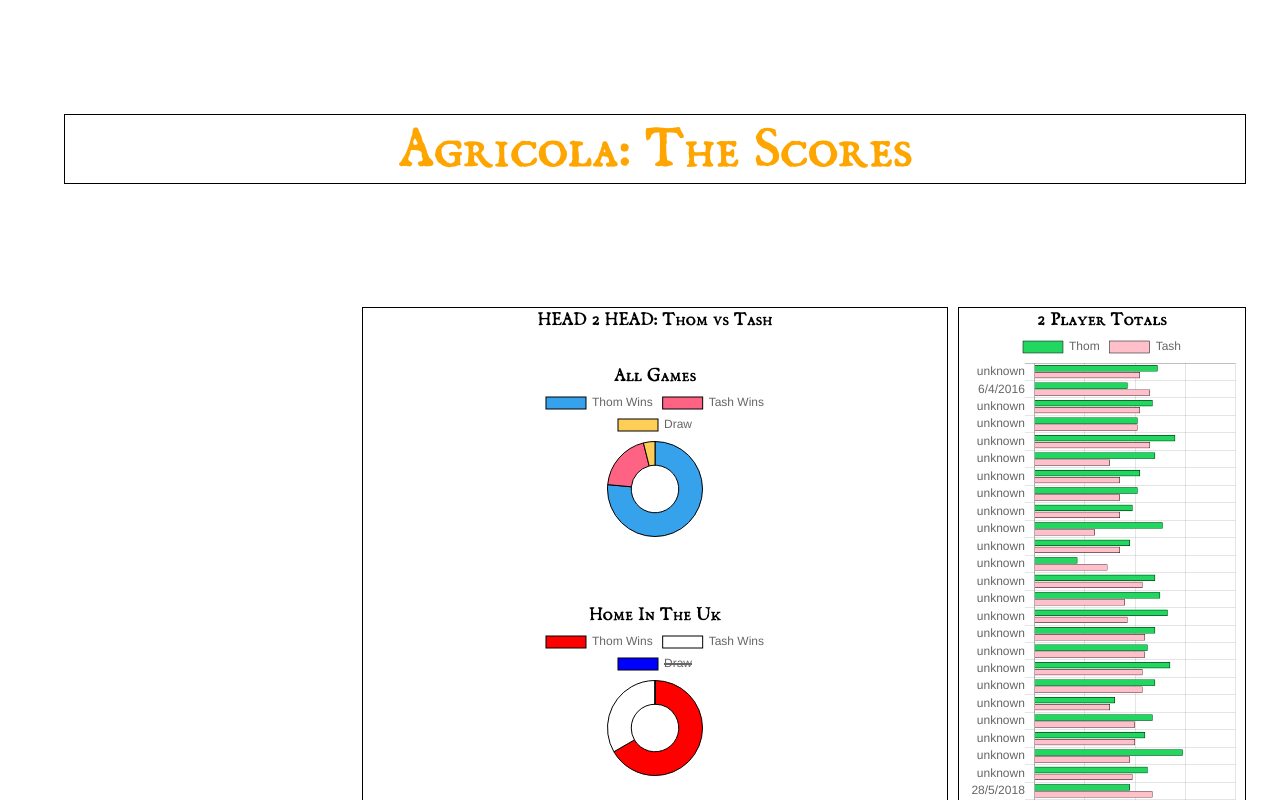
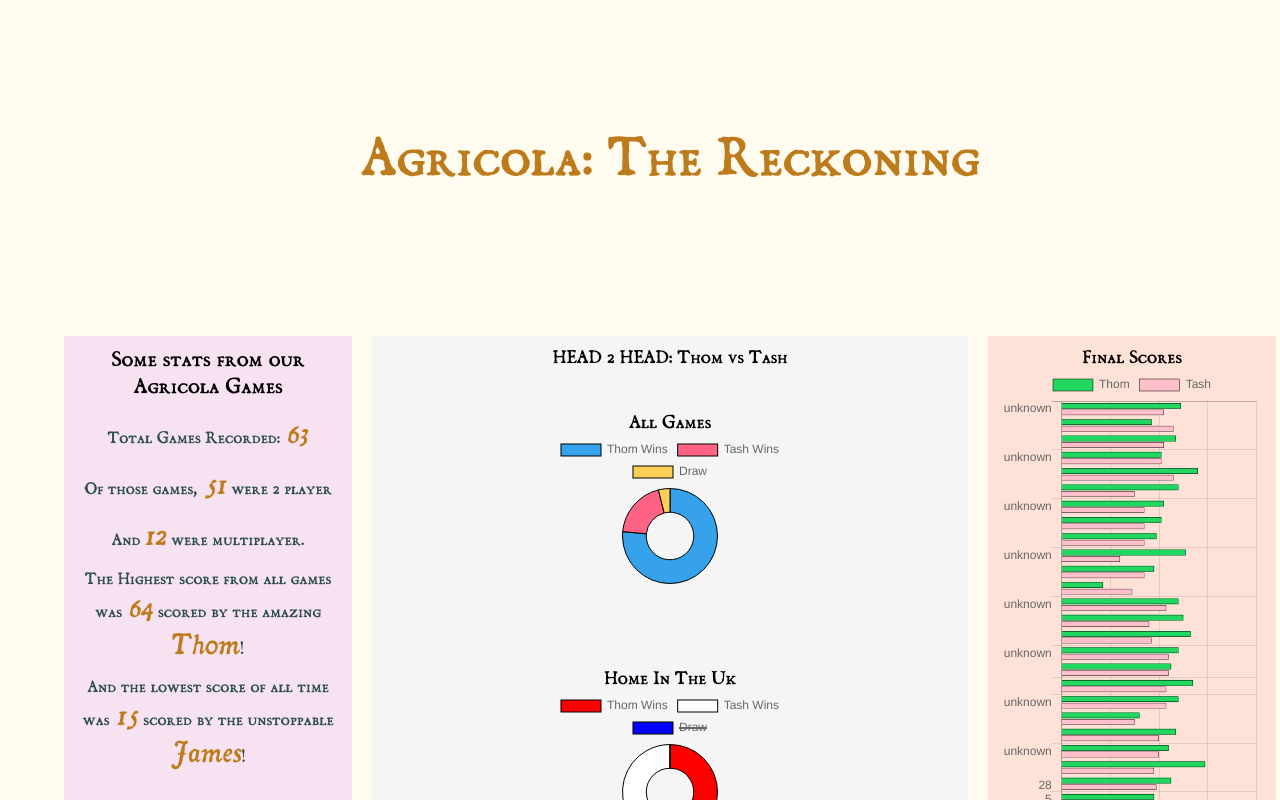
Before and after one commit to njblore/board-game-stats, a React (Create React App) app: page / in a window 1280 px wide. Shown: the top 800 px of the page. Built offline with nearby package versions, Linux system fonts and the light colour scheme.

Commit message:
feat: add stats component

```diff
--- a/src/App.css
+++ b/src/App.css
@@ -7,14 +7,18 @@
   src: url('./fonts/dominican/DOMISC__.TTF');
 }
 
+body {
+  background: rgba(255, 230, 101, 0.1);
+}
+
 .App {
   display: grid;
   grid-template-columns: repeat(4, 25%);
   grid-template-rows: repeat(10, 20%);
   width: 90vw;
   margin: 0 auto;
+  gap: 20px;
   padding-bottom: 5vh;
-  gap: 10px;
 }
 .pie-container {
   display: flex;
@@ -22,7 +26,8 @@
   align-items: center;
   grid-row: 2 / span 4;
   grid-column: 2 / span 2;
-  border: 1pt solid black;
+  padding: 10px;
+  background: whitesmoke;
 }
 
 .pie-grid {
@@ -41,21 +46,42 @@
 
 .page-header {
   font-size: 3em;
-  color: orange;
+  color: #bd7b1b;
   grid-row: 1 / span 1;
   grid-column: 1 / span 4;
-  border: 1pt solid black;
   align-self: center;
 }
 
 .bar-container {
   grid-row: 2 / span 5;
   grid-column: 4 / span 1;
-  border: 1pt solid black;
+  padding: 10px;
+  background: rgba(255, 0, 0, 0.1);
 }
 
 .category-container {
   grid-row: 6 / span 1;
   grid-column: 1 / span 3;
-  border: 1pt solid black;
+  padding: 10px;
+  background: rgba(0, 68, 255, 0.1);
 }
+
+.stats-container {
+  font-family: 'dominica';
+  font-size: 0.9em;
+  text-align: center;
+  padding: 10px;
+  grid-row: 2 / span 4;
+  grid-column: 1 / span 1;
+  color: darkslategrey;
+  background: rgba(171, 0, 251, 0.1);
+}
+.stats-header {
+  font-size: 1.3em;
+  color: black;
+}
+.stat-text {
+  font-size: 1.8em;
+  font-family: 'dominicaItalic';
+  color: #bd7b1b;
+}
--- a/src/App.js
+++ b/src/App.js
@@ -2,9 +2,9 @@
 import './App.css';
 import scores from './data/scores.json';
 import PieCharts from './Components/PieCharts';
-import BarChartAverage from './Components/BarChartAverages';
-import agricola from './data/agricola.jpg';
+import FinalScoresBar from './Components/FinalScoresBar';
 import CategoryAverage from './Components/CategoryAverages';
+import Stats from './Components/Stats';
 
 const App = () => {
   const overallTotals = scores.games.reduce((acc, game) => {
@@ -29,9 +29,14 @@
 
   return (
     <div className="App">
-      <header className="page-header header">Agricola: The Scores</header>
+      <header className="page-header header">Agricola: The Reckoning</header>
+      <Stats
+        totals={totals}
+        tashVsThom={tashVsThom}
+        multiplayer={multiplayer}
+      ></Stats>
       <PieCharts tashVsThom={tashVsThom}></PieCharts>
-      <BarChartAverage scores={tashVsThom}></BarChartAverage>
+      <FinalScoresBar scores={tashVsThom}></FinalScoresBar>
       <CategoryAverage scores={tashVsThom}></CategoryAverage>
     </div>
   );
--- a/src/Components/CategoryAverages.jsx
+++ b/src/Components/CategoryAverages.jsx
@@ -1,5 +1,5 @@
 import React from 'react';
-import { Bar, Polar } from 'react-chartjs-2';
+import { Bar, Polar, Radar } from 'react-chartjs-2';
 const CategoryAverage = props => {
   const categoryScores = props.scores.reduce(
     (acc, game) => {
@@ -49,7 +49,6 @@
   let averages = { Thom: {}, Tash: {} };
   for (let player in categoryScores) {
     for (let category in categoryScores[player]) {
-      console.log(category, player);
       let total = categoryScores[player][category].reduce(
         (acc, score) => (acc += score),
       );
--- a/src/Components/BarChartAverages.jsx
+++ b/src/Components/FinalScoresBar.jsx
@@ -1,7 +1,7 @@
 import React from 'react';
-import { HorizontalBar, Bar } from 'react-chartjs-2';
+import { HorizontalBar } from 'react-chartjs-2';
 
-const BarChartAverage = props => {
+const FinalScoresBar = props => {
   const scores = props.scores.reduce(
     (acc, game) => {
       let totals = game.players.map(player => {
@@ -22,7 +22,7 @@
     { Tash: [], Thom: [] },
   );
   const data = {
-    labels: props.scores.map(game => game.date),
+    labels: props.scores.map(game => game.date.split('/')),
     datasets: [
       {
         label: 'Thom',
@@ -47,10 +47,10 @@
 
   return (
     <div className="bar-container">
-      <header className="header">2 Player Totals</header>
+      <header className="header">Final Scores</header>
       <HorizontalBar data={data} height={1000} />
     </div>
   );
 };
 
-export default BarChartAverage;
+export default FinalScoresBar;
--- /dev/null
+++ b/src/Components/Stats.jsx
@@ -0,0 +1,52 @@
+import React from 'react';
+import scores from '../data/scores.json';
+const Stats = props => {
+  console.log(props.totals);
+  let max = { name: '', score: 0 };
+  let min = { name: '', score: 100 };
+  for (let player in props.totals) {
+    let playerBest = Math.max(...props.totals[player]);
+    let playerWorst = Math.min(...props.totals[player]);
+    if (playerBest > max.score) {
+      max.name = player;
+      max.score = playerBest;
+    }
+    if (playerWorst < min.score) {
+      min.name = player;
+      min.score = playerWorst;
+    }
+  }
+  return (
+    <div className="stats-container">
+      <header className="header stats-header">
+        Some stats from our Agricola Games
+      </header>
+      <p>
+        Total Games Recorded:
+        <span className="stat-text"> {scores.games.length}</span>
+      </p>
+      <p>
+        Of those games,
+        <span className="stat-text"> {props.tashVsThom.length}</span> were 2
+        player
+      </p>
+      <p>
+        And <span className="stat-text"> {props.multiplayer.length}</span> were
+        multiplayer.
+      </p>
+      <p>
+        The Highest score from all games was
+        <span className="stat-text"> {max.score}</span> scored by the amazing
+        <span className="stat-text"> {max.name}</span>!
+      </p>
+      <p>
+        And the lowest score of all time was
+        <span className="stat-text"> {min.score}</span> scored by the
+        unstoppable
+        <span className="stat-text"> {min.name}</span>!
+      </p>
+    </div>
+  );
+};
+
+export default Stats;
```
